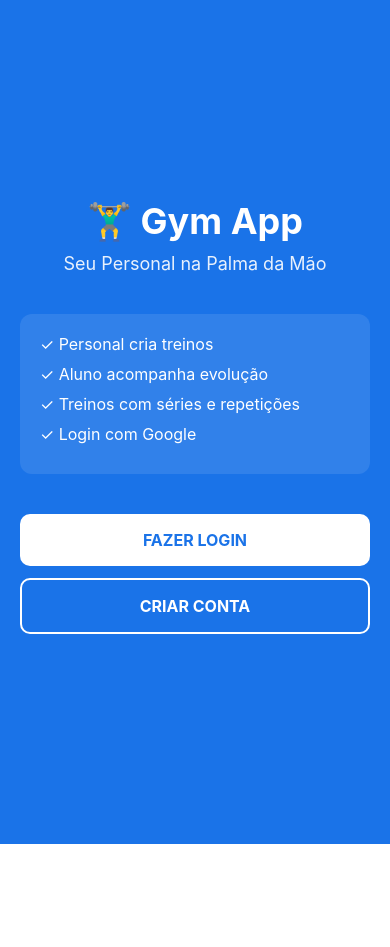
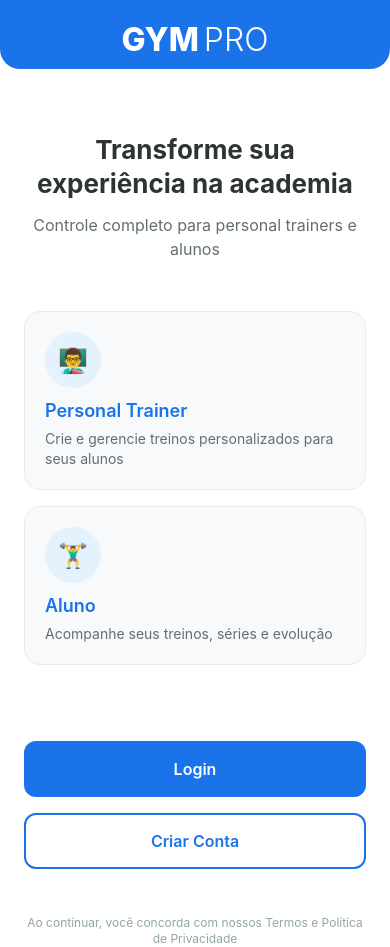
Before and after one commit to DiegoCarvalho-dev/SaasAcademia, a React Native app: screen /Welcome in a window 390 px wide. Before the commit the page ends 844 px from the top, so only its background shows below. Built offline with nearby package versions, Linux system fonts and the light colour scheme.

Commit message:
fix: adiciona tipagem correta no WelcomeScreen.tsx

```diff
--- a/src/screens/WelcomeScreen.tsx
+++ b/src/screens/WelcomeScreen.tsx
@@ -4,13 +4,23 @@ import {
   Text,
   StyleSheet,
   TouchableOpacity,
-  Alert,
+  SafeAreaView,
+  StatusBar,
   Image,
 } from 'react-native';
 import { useNavigation } from '@react-navigation/native';
+import { NativeStackNavigationProp } from '@react-navigation/native-stack';
+
+type RootStackParamList = {
+  Welcome: undefined;
+  Login: undefined;
+  Register: undefined;
+};
+
+type NavigationProp = NativeStackNavigationProp<RootStackParamList, 'Welcome'>;
 
 export default function WelcomeScreen() {
-  const navigation = useNavigation();
+  const navigation = useNavigation<NavigationProp>();
   const [loading, setLoading] = useState(false);
 
   const handleLogin = () => {
@@ -18,7 +28,7 @@ export default function WelcomeScreen() {
     setTimeout(() => {
       setLoading(false);
       navigation.navigate('Login');
-    }, 1000);
+    }, 500);
   };
 
   const handleRegister = () => {
@@ -26,98 +36,189 @@ export default function WelcomeScreen() {
   };
 
   return (
-    <View style={styles.container}>
-      <View style={styles.content}>
-        <Text style={styles.title}>🏋️‍♂️ Gym App</Text>
-        <Text style={styles.subtitle}>Seu Personal na Palma da Mão</Text>
+    <SafeAreaView style={styles.container}>
+      <StatusBar barStyle="light-content" backgroundColor="#1a73e8" />
 
-        <View style={styles.features}>
-          <Text style={styles.feature}>✓ Personal cria treinos</Text>
-          <Text style={styles.feature}>✓ Aluno acompanha evolução</Text>
-          <Text style={styles.feature}>✓ Treinos com séries e repetições</Text>
-          <Text style={styles.feature}>✓ Login com Google</Text>
+      <View style={styles.header}>
+        <Text style={styles.logo}>GYM</Text>
+        <Text style={styles.logoSubtitle}>PRO</Text>
       </View>
 
+      <View style={styles.content}>
+        <View style={styles.heroSection}>
+          <Text style={styles.heroTitle}>
+            Transforme sua experiência na academia
+          </Text>
+          <Text style={styles.heroSubtitle}>
+            Controle completo para personal trainers e alunos
+          </Text>
+        </View>
+
+        <View style={styles.featuresContainer}>
+          <View style={styles.featureCard}>
+            <View style={styles.featureIcon}>
+              <Text style={styles.iconText}>👨‍🏫</Text>
+            </View>
+            <Text style={styles.featureTitle}>Personal Trainer</Text>
+            <Text style={styles.featureDescription}>
+              Crie e gerencie treinos personalizados para seus alunos
+            </Text>
+          </View>
+
+          <View style={styles.featureCard}>
+            <View style={styles.featureIcon}>
+              <Text style={styles.iconText}>🏋️‍♂️</Text>
+            </View>
+            <Text style={styles.featureTitle}>Aluno</Text>
+            <Text style={styles.featureDescription}>
+              Acompanhe seus treinos, séries e evolução
+            </Text>
+          </View>
+        </View>
+
+        <View style={styles.buttonsContainer}>
           <TouchableOpacity
-          style={[styles.button, styles.loginButton]}
+            style={[styles.button, styles.primaryButton]}
             onPress={handleLogin}
             disabled={loading}
           >
-          <Text style={styles.buttonText}>
-            {loading ? 'CARREGANDO...' : 'FAZER LOGIN'}
+            <Text style={styles.primaryButtonText}>
+              {loading ? 'Carregando...' : 'Login'}
             </Text>
           </TouchableOpacity>
 
           <TouchableOpacity
-          style={[styles.button, styles.registerButton]}
+            style={[styles.button, styles.secondaryButton]}
             onPress={handleRegister}
           >
-          <Text style={styles.registerButtonText}>CRIAR CONTA</Text>
+            <Text style={styles.secondaryButtonText}>Criar Conta</Text>
           </TouchableOpacity>
         </View>
+
+        <Text style={styles.footerText}>
+          Ao continuar, você concorda com nossos Termos e Política de Privacidade
+        </Text>
       </View>
+    </SafeAreaView>
   );
 }
 
 const styles = StyleSheet.create({
   container: {
     flex: 1,
+    backgroundColor: '#ffffff',
+  },
+  header: {
+    flexDirection: 'row',
+    alignItems: 'center',
+    justifyContent: 'center',
+    paddingTop: 20,
+    paddingBottom: 10,
     backgroundColor: '#1a73e8',
+    borderBottomLeftRadius: 20,
+    borderBottomRightRadius: 20,
+  },
+  logo: {
+    fontSize: 32,
+    fontWeight: '800',
+    color: '#ffffff',
+  },
+  logoSubtitle: {
+    fontSize: 32,
+    fontWeight: '300',
+    color: '#ffffff',
+    marginLeft: 5,
   },
   content: {
     flex: 1,
-    padding: 20,
-    justifyContent: 'center',
+    padding: 24,
+  },
+  heroSection: {
     alignItems: 'center',
+    marginTop: 40,
+    marginBottom: 50,
   },
-  title: {
-    fontSize: 36,
-    fontWeight: 'bold',
-    color: 'white',
+  heroTitle: {
+    fontSize: 26,
+    fontWeight: '700',
+    color: '#2d3436',
     textAlign: 'center',
-    marginBottom: 10,
+    marginBottom: 12,
+    lineHeight: 34,
   },
-  subtitle: {
-    fontSize: 18,
-    color: 'rgba(255, 255, 255, 0.9)',
+  heroSubtitle: {
+    fontSize: 16,
+    color: '#636e72',
     textAlign: 'center',
+    lineHeight: 24,
+  },
+  featuresContainer: {
     marginBottom: 40,
   },
-  features: {
-    backgroundColor: 'rgba(255, 255, 255, 0.1)',
-    borderRadius: 12,
+  featureCard: {
+    backgroundColor: '#f8f9fa',
+    borderRadius: 16,
     padding: 20,
-    marginBottom: 40,
-    width: '100%',
+    marginBottom: 16,
+    borderWidth: 1,
+    borderColor: '#e9ecef',
   },
-  feature: {
-    fontSize: 16,
-    color: 'white',
-    marginBottom: 10,
+  featureIcon: {
+    width: 56,
+    height: 56,
+    borderRadius: 28,
+    backgroundColor: '#e3f2fd',
+    alignItems: 'center',
+    justifyContent: 'center',
+    marginBottom: 12,
+  },
+  iconText: {
+    fontSize: 24,
+  },
+  featureTitle: {
+    fontSize: 18,
+    fontWeight: '600',
+    color: '#1a73e8',
+    marginBottom: 8,
+  },
+  featureDescription: {
+    fontSize: 14,
+    color: '#636e72',
+    lineHeight: 20,
+  },
+  buttonsContainer: {
+    marginTop: 20,
   },
   button: {
-    width: '100%',
-    paddingVertical: 16,
-    borderRadius: 10,
+    height: 56,
+    borderRadius: 12,
     alignItems: 'center',
-    marginBottom: 12,
+    justifyContent: 'center',
+    marginBottom: 16,
   },
-  loginButton: {
-    backgroundColor: 'white',
+  primaryButton: {
+    backgroundColor: '#1a73e8',
   },
-  registerButton: {
-    backgroundColor: 'transparent',
+  primaryButtonText: {
+    color: '#ffffff',
+    fontSize: 16,
+    fontWeight: '600',
+  },
+  secondaryButton: {
+    backgroundColor: '#ffffff',
     borderWidth: 2,
-    borderColor: 'white',
+    borderColor: '#1a73e8',
   },
-  buttonText: {
+  secondaryButtonText: {
     color: '#1a73e8',
     fontSize: 16,
-    fontWeight: 'bold',
+    fontWeight: '600',
   },
-  registerButtonText: {
-    color: 'white',
-    fontSize: 16,
-    fontWeight: 'bold',
+  footerText: {
+    fontSize: 12,
+    color: '#95a5a6',
+    textAlign: 'center',
+    marginTop: 30,
+    lineHeight: 16,
   },
 });
```
Lines whose indentation alone changed are shown as unchanged.
